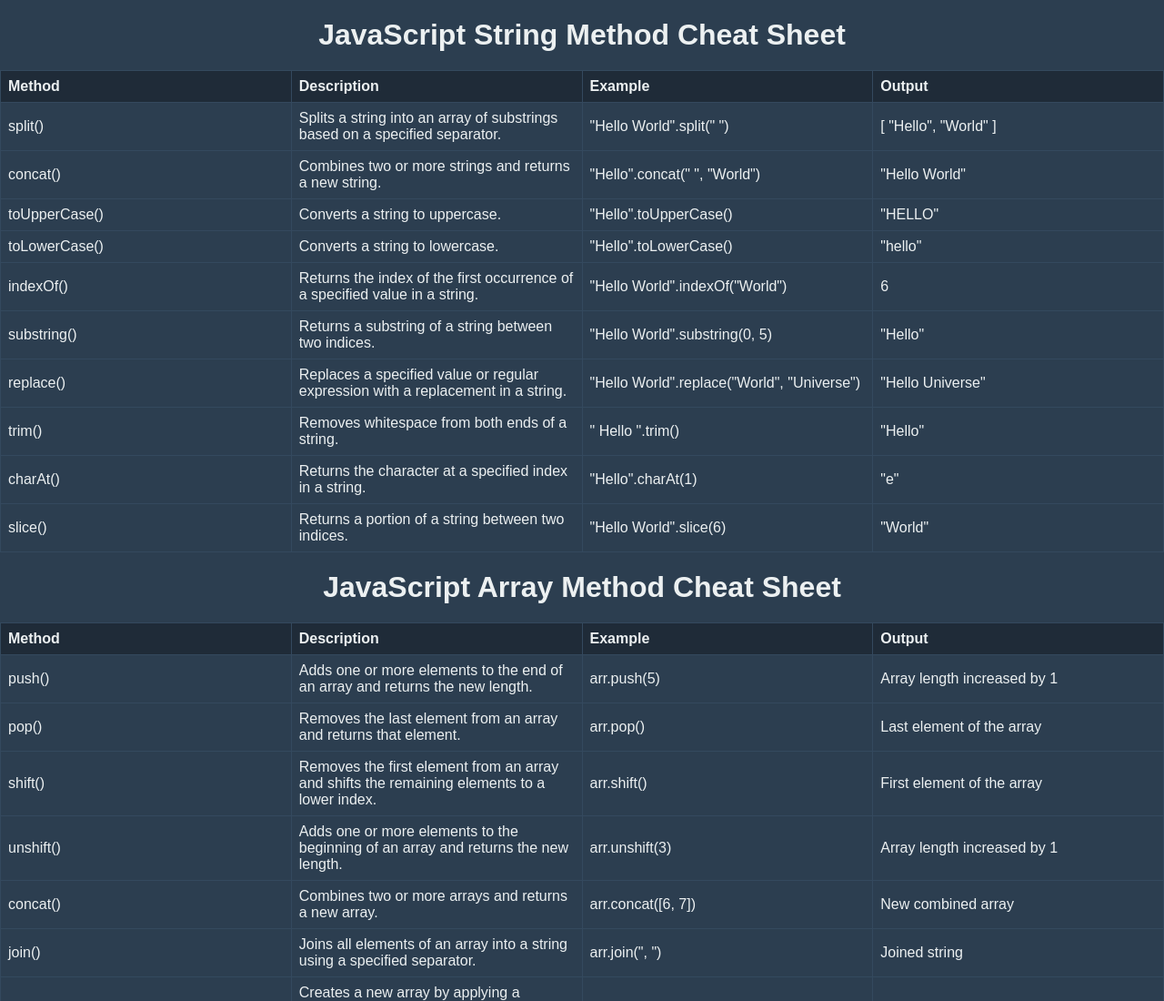
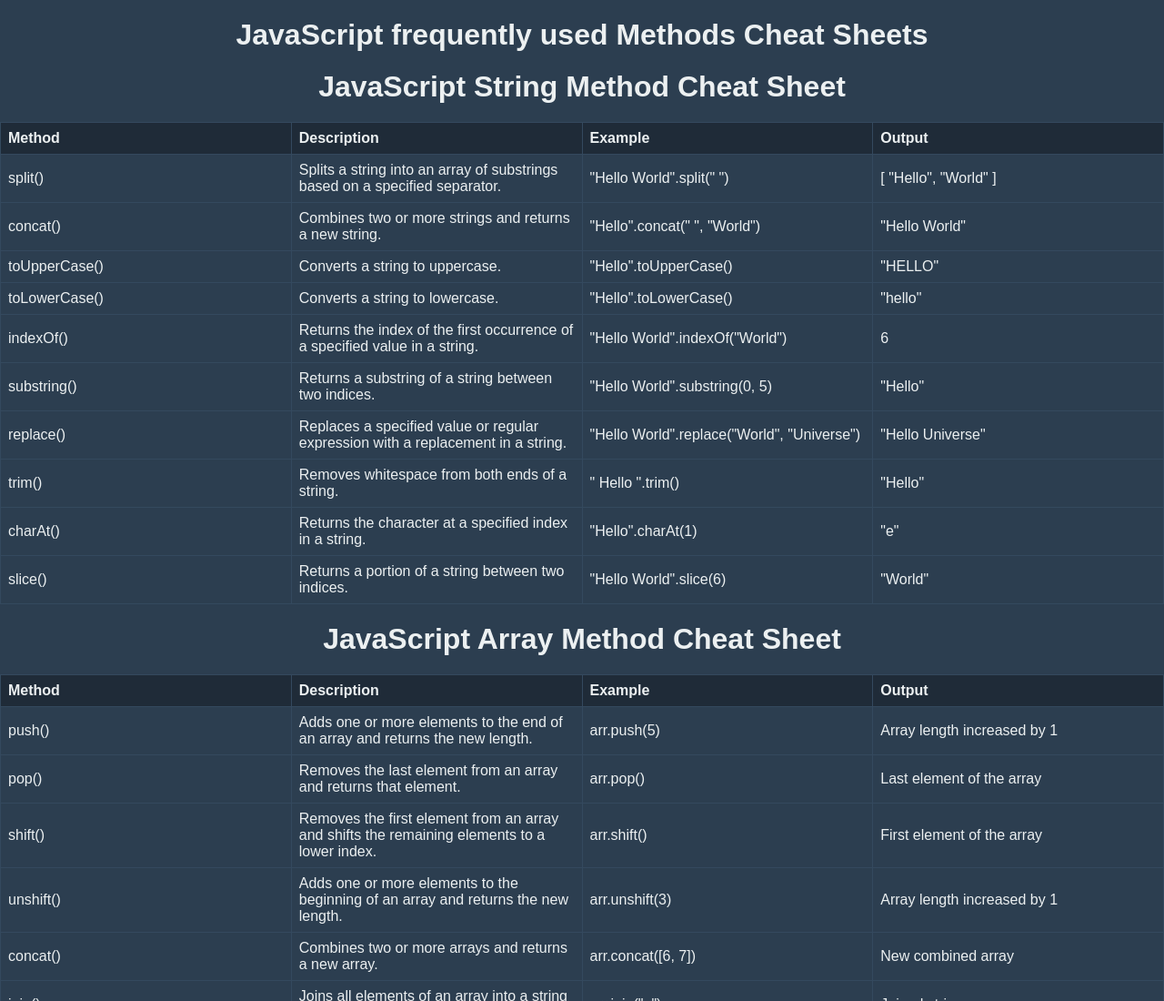
Before and after one commit to DB-Dotcom/JS_Cheats, a plain HTML site: page index.html in a window 1280 px wide. Shown: the top 1100 px of the page at 91% size. Drawn offline with Linux system fonts and the light colour scheme.

Commit message:
add header title

```diff
--- a/index.html
+++ b/index.html
@@ -43,6 +43,8 @@
   </head>
 
   <body>
+  <h1> JavaScript frequently used Methods Cheat Sheets </h1>
+
     <nav></nav>
 
     <main>
```
